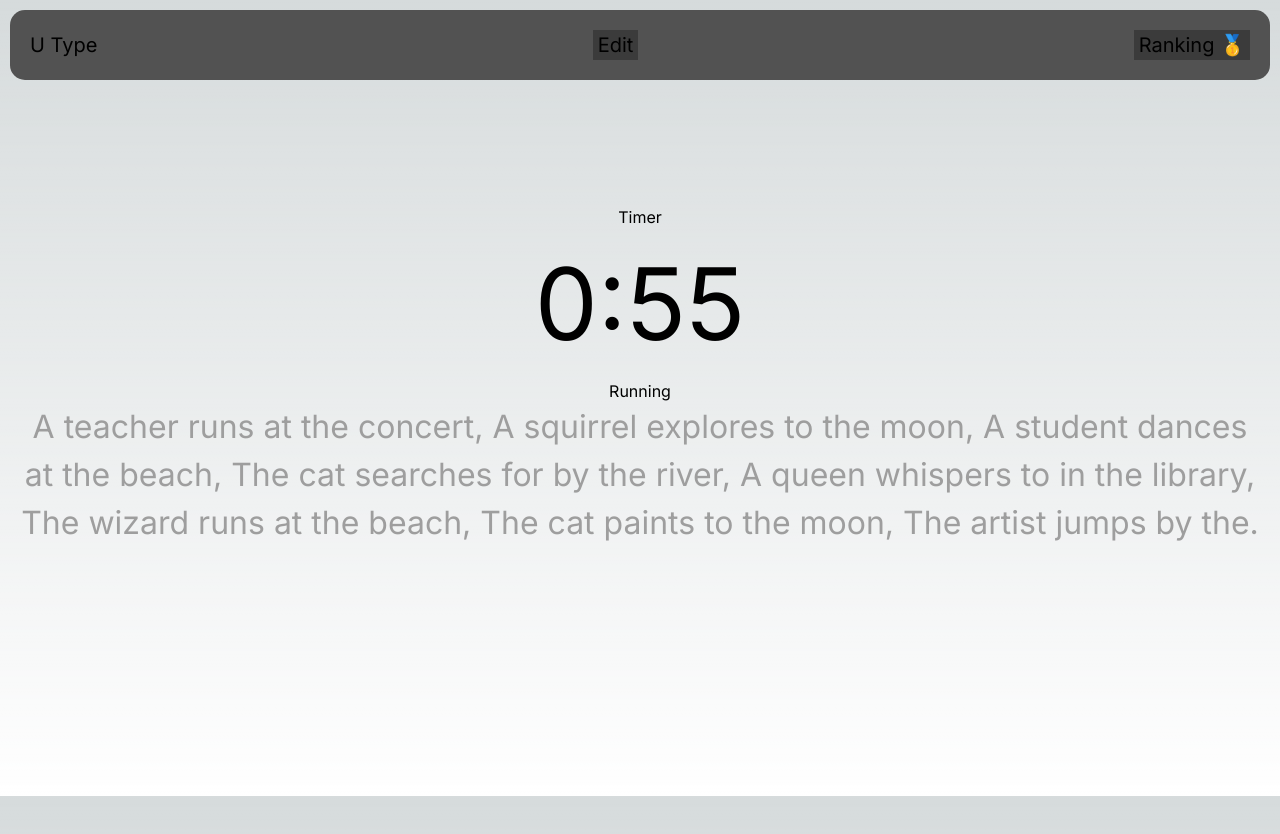
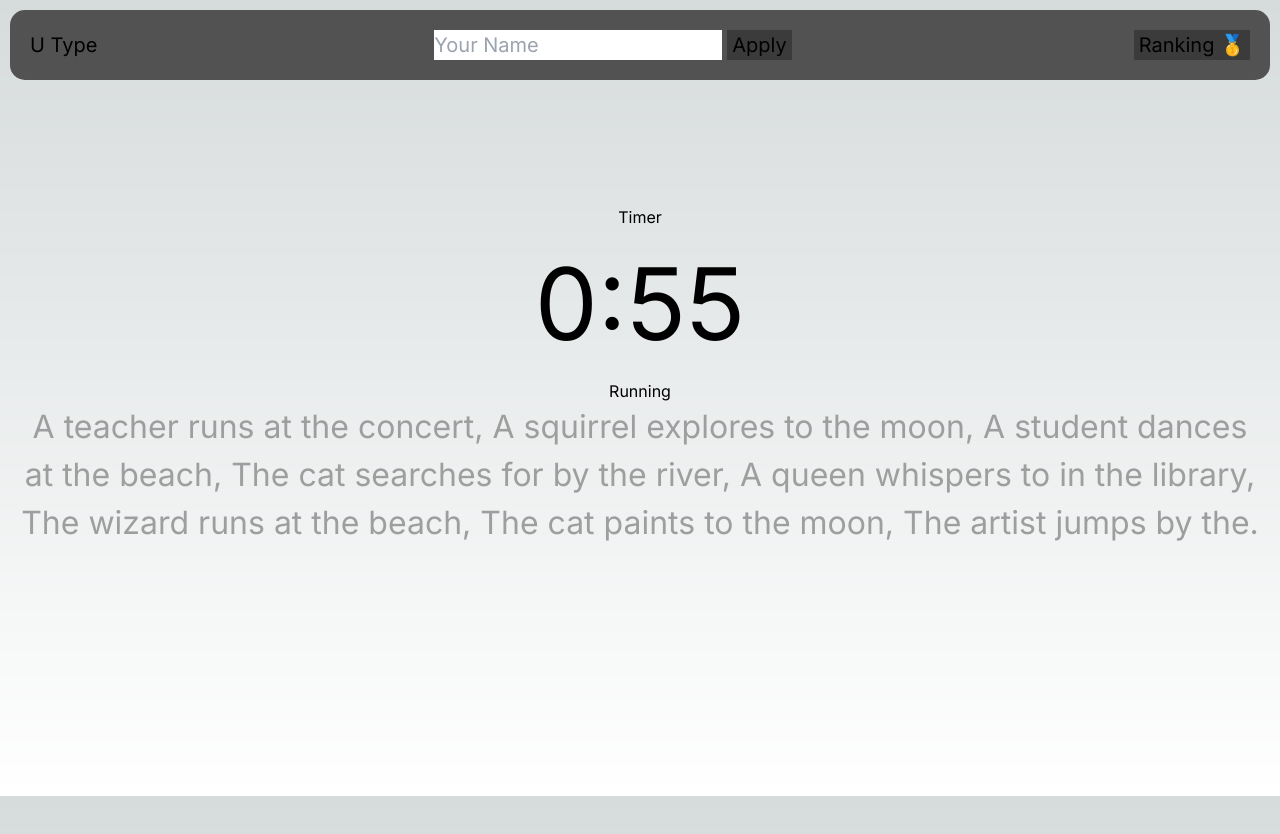
Before and after one commit to AdithyanSPillaiOfficial/UType, a Next.js app: page / in a window 1280 px wide. Shown: the top 834 px of the page. Built offline with nearby package versions, Linux system fonts and the light colour scheme.

Commit message:
Converted localstorage system to cookie system

```diff
--- a/package.json
+++ b/package.json
@@ -9,6 +9,7 @@
     "lint": "next lint"
   },
   "dependencies": {
+    "js-cookie": "^3.0.5",
     "next": "14.2.7",
     "react": "^18",
     "react-dom": "^18",
--- a/src/Widgets/Header/Header.jsx
+++ b/src/Widgets/Header/Header.jsx
@@ -2,10 +2,11 @@
 import React, { useEffect, useState } from 'react'
 import "./Header.css"
 import { useRouter } from 'next/navigation';
+import Cookies from 'js-cookie';
 
 function Header() {
-    const [uname, setUname] = useState(localStorage.getItem('uname'));
-    const [nameChange, setNameChange] = useState(uname == "null" ? true : false);
+    const [uname, setUname] = useState(Cookies.get('uname') || "");
+    const [nameChange, setNameChange] = useState(uname == "" ? true : false);
     const router = useRouter();
 
     function handleNameChange(inpname) {
@@ -13,13 +14,15 @@ function Header() {
     }
 
     useEffect(() => {
-        localStorage.setItem('uname', uname);
+        //localStorage.setItem('uname', uname);
+        Cookies.set('uname',uname, { expires: 7 });
     }, [uname]);
 
     function handleBtnClick() {
         if (nameChange) {
             if (uname) {
-                localStorage.setItem('uname', uname);
+                //localStorage.setItem('uname', uname);
+                Cookies.set('uname',uname, { expires: 7 });
                 setNameChange(false);
             }
             else alert("Please Enter a username");
@@ -33,7 +36,7 @@ function Header() {
         <div className='titlebar'>
             <div onClick={() => router.replace("/")}><span>U Type</span></div>
             <div className='nameinput'>
-                {nameChange ? <input type="text" placeholder='Your Name' value={uname != "null" ? uname : ""} onChange={(e) => setUname(e.target.value)} /> : <span>{localStorage.getItem('uname')}</span>}
+                {nameChange ? <input type="text" placeholder='Your Name' value={uname != "null" ? uname : ""} onChange={(e) => setUname(e.target.value)} /> : <span>{Cookies.get('uname')}</span>}
                 <div className='button' onClick={handleBtnClick}>{nameChange ? 'Apply' : 'Edit'}</div>
             </div>
             <div className='button' onClick={()=> router.replace("/leaderboard")}>Ranking 🥇</div>
--- a/src/Widgets/TypingTest/TypingTest.jsx
+++ b/src/Widgets/TypingTest/TypingTest.jsx
@@ -3,6 +3,7 @@ import React, { useState } from 'react'
 import styles from "./TypingTest.module.css"
 import Timer from '../Timer/Timer';
 import generateRandomSentence from './RandomScentance';
+import Cookies from 'js-cookie';
 const TypeText = generateRandomSentence(50);
 var wrongLetters = 0;
 
@@ -52,7 +53,7 @@ async function calculateWPM(TypeText, textInp, min, wrongLetters, setWpm, setAcc
         headers: {
           'Content-Type': 'application/json',
         },
-        body: JSON.stringify({ name: localStorage.getItem('uname'), wpm }), // Send data in JSON format
+        body: JSON.stringify({ name: Cookies.get('uname'), wpm }), // Send data in JSON format
       });
 
       const result = await res.json();
--- a/src/app/api/database/db.js
+++ b/src/app/api/database/db.js
@@ -2,7 +2,8 @@ const fs = require('fs');
 const path = require('path');
 
 // Define the path to the database file
-const dbFilePath = path.join(__dirname, 'db.json');
+//const dbFilePath = path.join(__dirname, 'db.json');
+const dbFilePath = path.join('db.json');
 
 // Helper function to read the database file
 const readDatabase = () => {
```
Also changed, not shown: db.json (added, +10 -0 lines), 1 other file (tests, documents, lock files or other folders).
